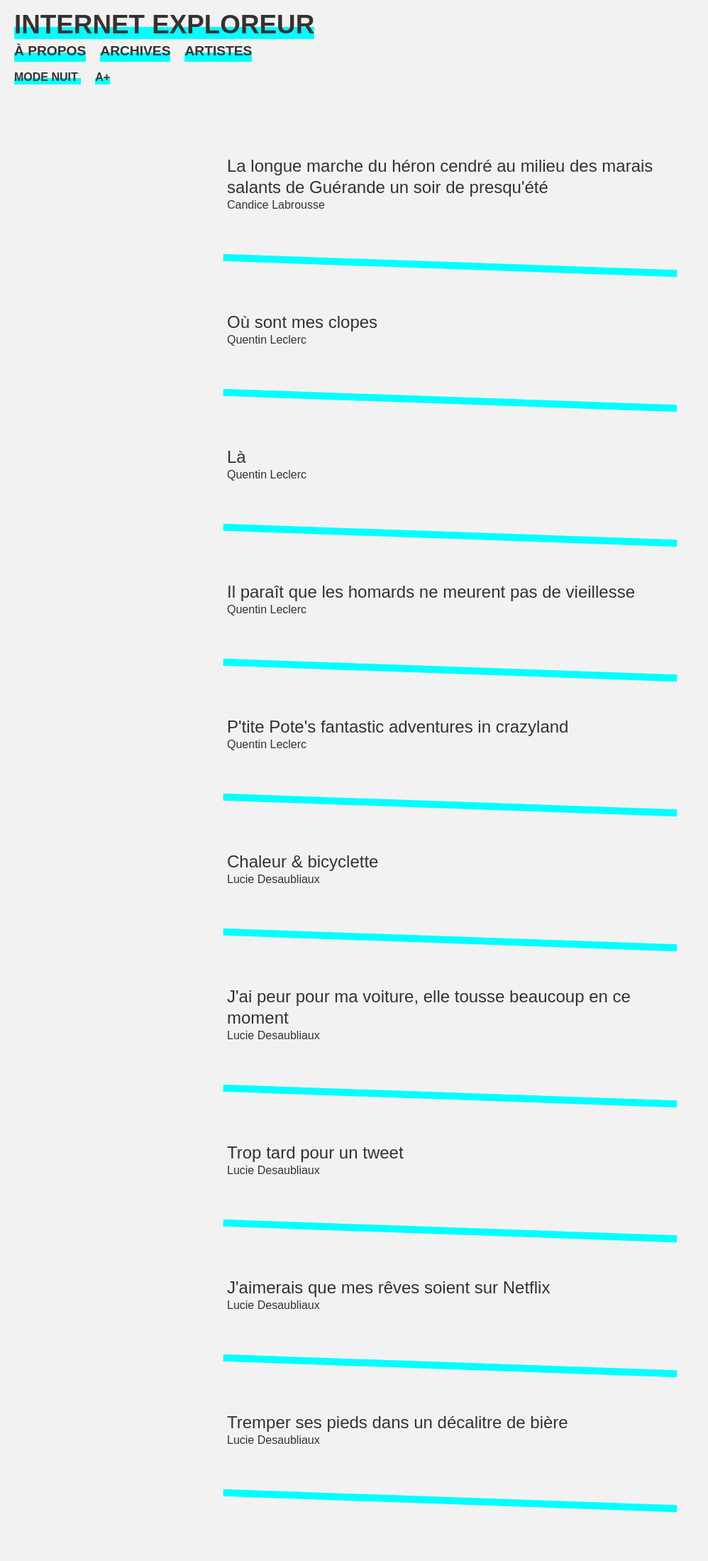
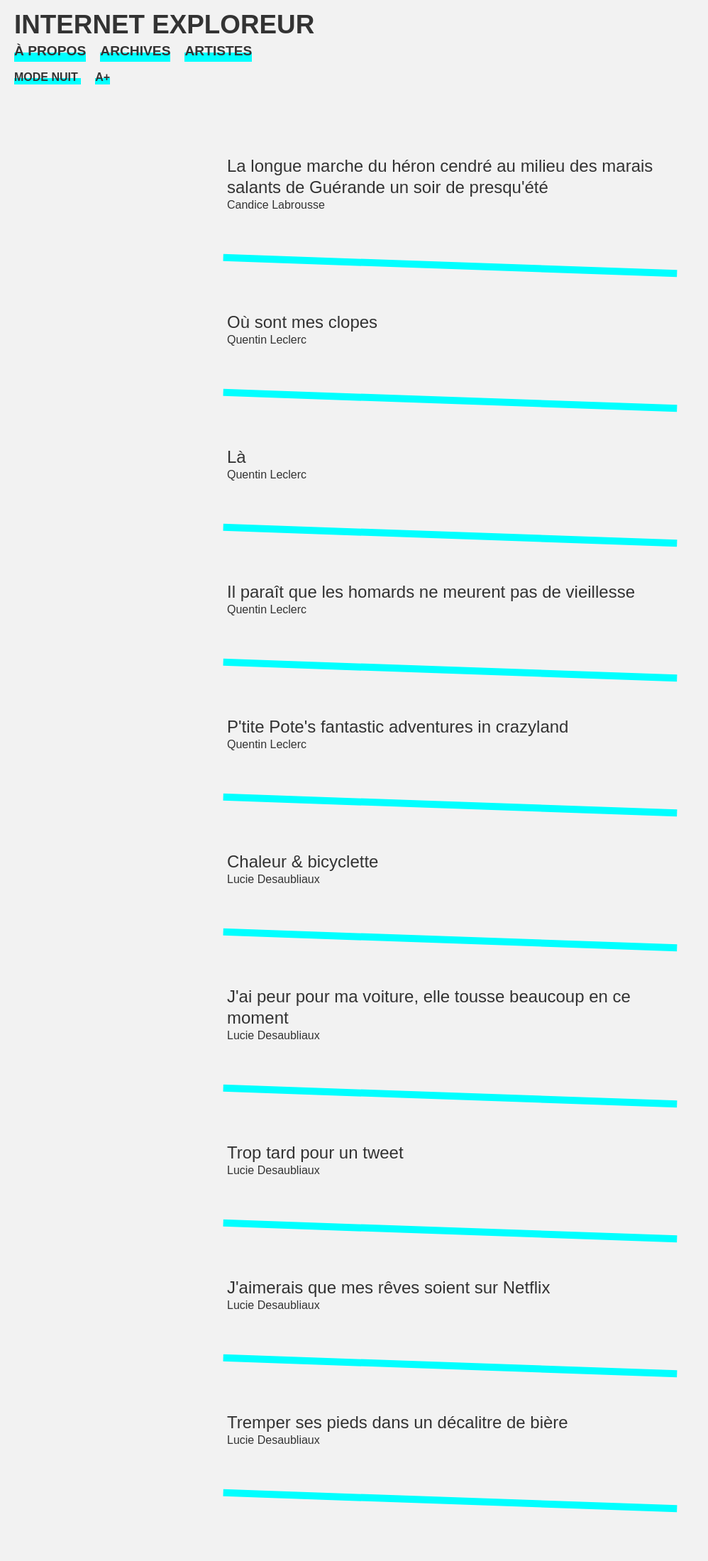
Before and after one commit to PQuod/Maipo, a Jekyll site: the page built from index.markdown, in a window 1280 px wide. Shown: the whole page at 71% size, without its empty margins (0-998 px from the left). Built offline with Jekyll 4.4.1, drawn with Linux system fonts in a browser that asks for light colours.

Commit message:
Update _layout.scss

```diff
--- a/_sass/minima/_layout.scss
+++ b/_sass/minima/_layout.scss
@@ -20,10 +20,7 @@
 }
 
 .underline{
-  background:var(--lines);
-  background-repeat: no-repeat;
-  background-size: 100% 100%;
-  transition: background-size 0.5s 0s;
+  background:none;
   text-transform:uppercase;
 display:inline-block;
 margin-left:var(--line-height);
@@ -34,7 +31,9 @@ font-family:sans-serif;
 }
 
 .underline:hover{
-  background-size: 0 100%;
+  background:var(--lines);
+  background-repeat: no-repeat;
+  background-size: 100% 100%;
 }
 
 .sub-nav{
```
